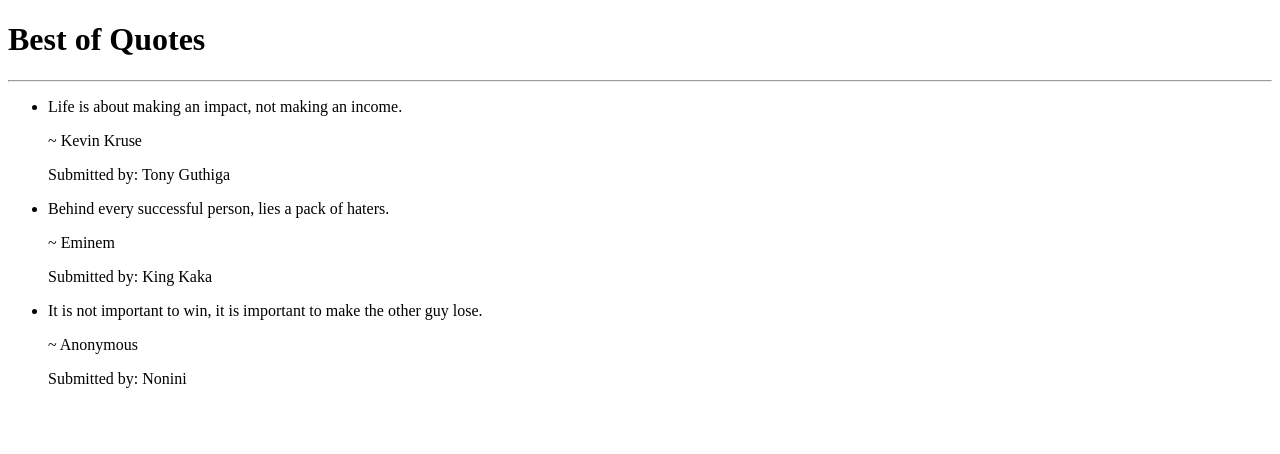
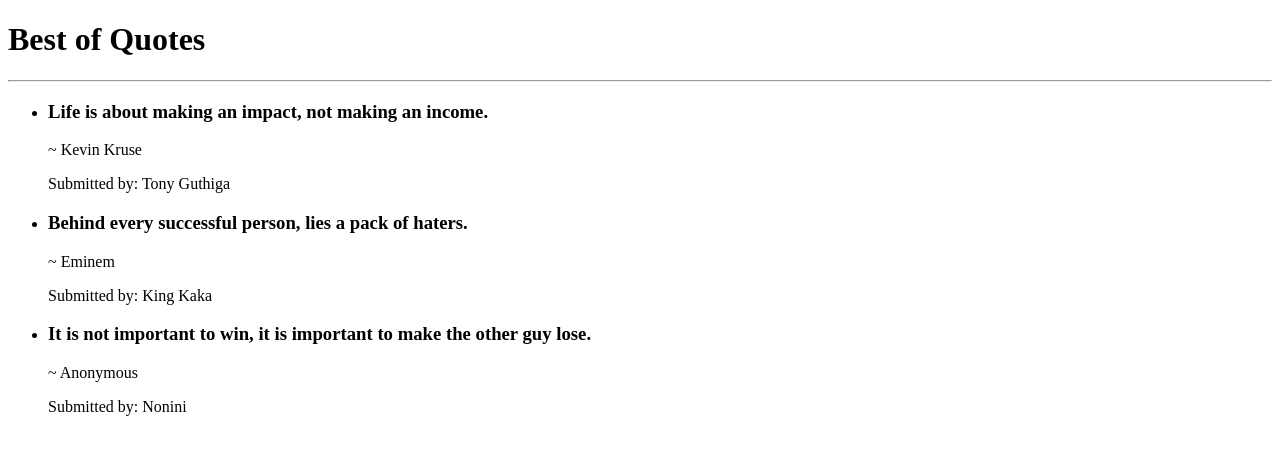
Before and after one commit to tonyguthiga/Best-of-Quotes, an Angular app: page / in a window 1280 px wide. Shown: the top 454 px of the page. Built offline with nearby package versions, Linux system fonts and the light colour scheme.

Commit message:
Add h3 for quote display

```diff
--- a/src/app/quote/quote.component.html
+++ b/src/app/quote/quote.component.html
@@ -3,7 +3,7 @@
     <hr>
     <ul>
         <li *ngFor='let quote of quotes'>
-            {{quote.name}}
+            <h3>{{quote.name}}</h3>
             <app-quote-detail [quote]='quote'></app-quote-detail>
         </li>
     </ul>
```
